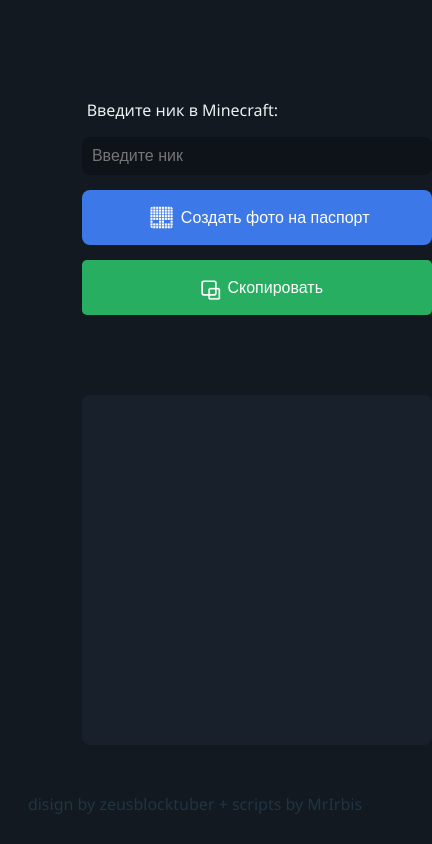
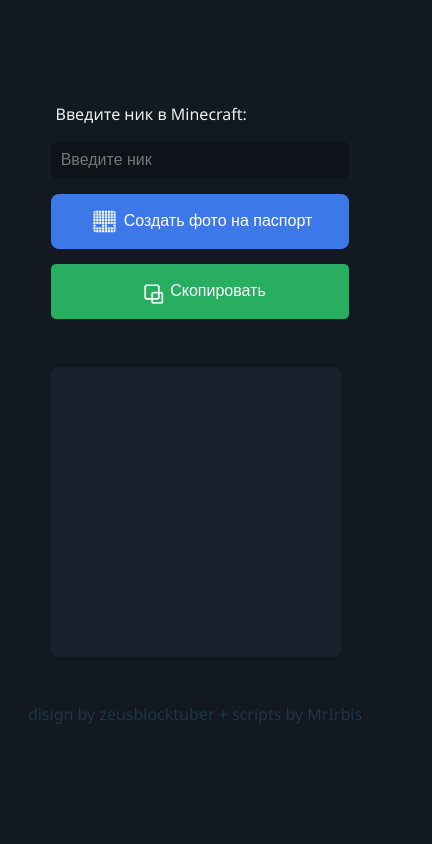
Before and after one commit to Mr1rbis/minustPhotoGenerator, a plain HTML site: page index.html in a window 390 px wide. Shown: the whole page, 432 px wide, since content can reach past the window. Drawn offline with Linux system fonts and the light colour scheme.

Commit message:
Add files via upload

```diff
--- a/adapt.css
+++ b/adapt.css
@@ -5,12 +5,25 @@
         align-items: center;
     }
     #output {
-        margin-left: 21%;
-        width: 320px;
-        height: 320px;
-        margin-top: 5rem;
+        margin-left: 13%;
+        width: 260px;
+        height: 260px;
+        margin-top: 3rem;
     }
     .left-block {
-        margin-left: 21%;
+        margin-left: 13%;
+        width: 298px;
+    }
+    footer {
+        display: flex;
+        justify-content: center;
+        align-items: end;
+        position: relative;
+        left: 0;
+        bottom: 0;
+        width: 100%;
+        height: 10vh;
+        color: #203444;
+        text-align: center;
     }
 }
```
